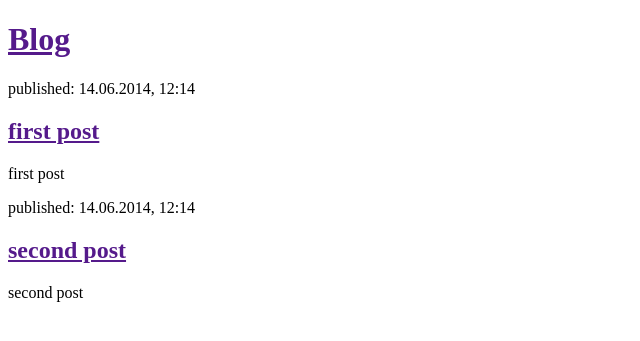
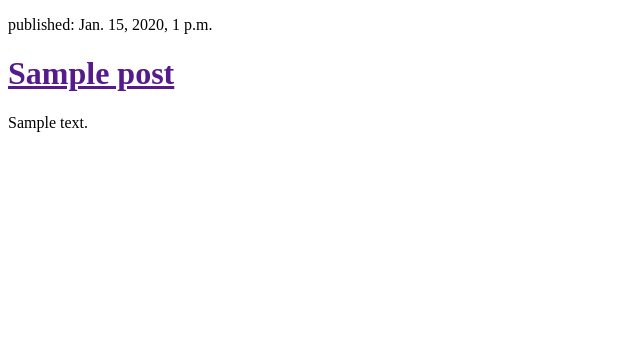
Before and after one commit to iapolyakov/django-blog-test, a Django app: template blog/templates/blog/post_list.html in a window 1280 px wide. Shown: the top 341 px of the page, without its empty margins (0-640 px from the left). Run offline with Django 3.2, Linux system fonts and the light colour scheme; the template is opened without the code that fills it: values that come from a table or form of the project are taken from there, others are empty; tables that the repository leaves empty hold one stand-in row (values such as "Sample post").

Commit message:
Modified templates

```diff
--- a/blog/templates/blog/post_list.html
+++ b/blog/templates/blog/post_list.html
@@ -8,18 +8,12 @@
     <title>Blog</title>
 </head>
 <body>
-    <div>
-        <h1><a href="">Blog</a></h1>
-    </div>
-    <div>
-        <p>published: 14.06.2014, 12:14</p>
-        <h2><a href="">first post</a></h2>
-        <p>first post</p>
-    </div>
-    <div>
-        <p>published: 14.06.2014, 12:14</p>
-        <h2><a href="">second post</a></h2>
-        <p>second post</p>
-    </div>
+    {% for post in posts %}
+        <div>
+            <p>published: {{ post.published_date }}</p>
+            <h1><a href="">{{ post.title }}</a></h1>
+            <p>{{ post.text|linebreaksbr }}</p>
+        </div>
+    {% endfor %}
 </body>
 </html>
--- a/blog/views.py
+++ b/blog/views.py
@@ -1,5 +1,7 @@
 from django.shortcuts import render
-
+from django.utils import timezone
+from .models import Post
 
 def post_list(request):
-    return render(request, 'blog/post_list.html', {})
+    posts = Post.objects.filter(published_date__lte=timezone.now()).order_by('published_date')
+    return render(request, 'blog/post_list.html', {'posts': posts})
```
